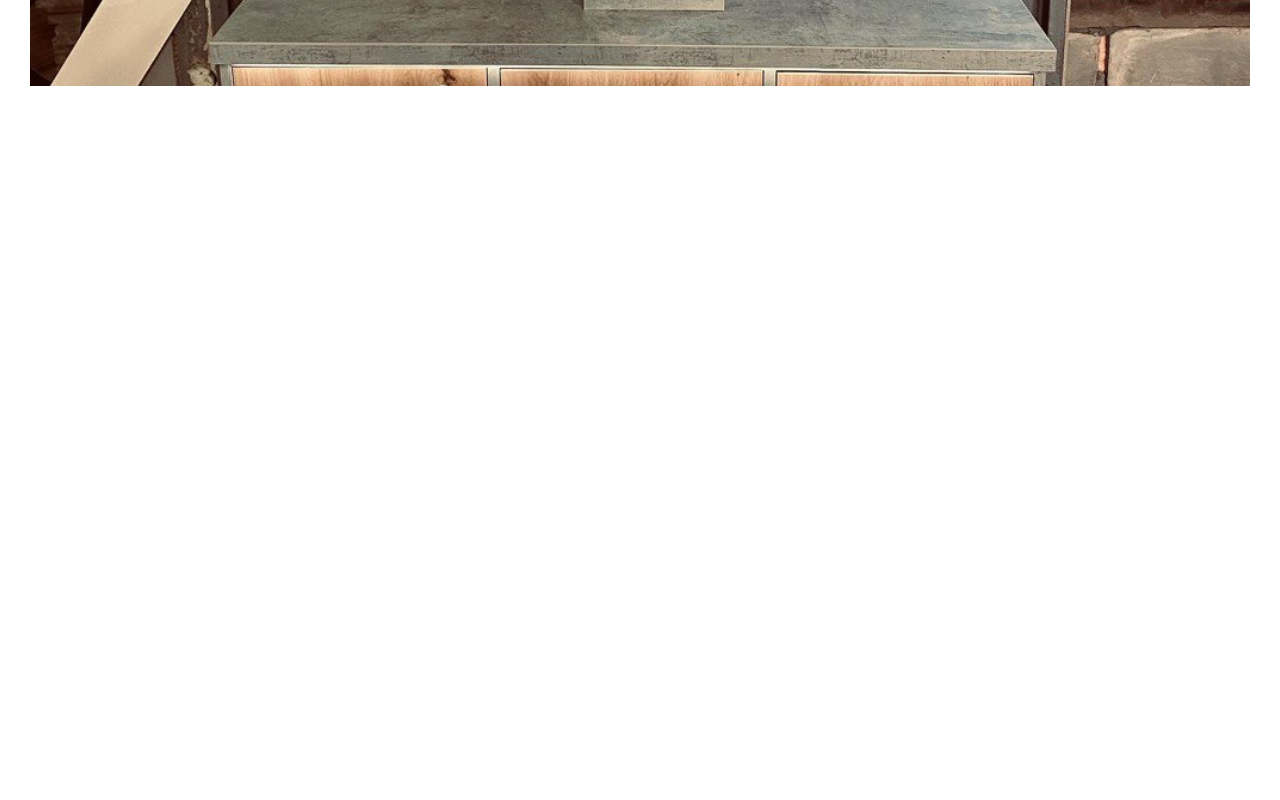
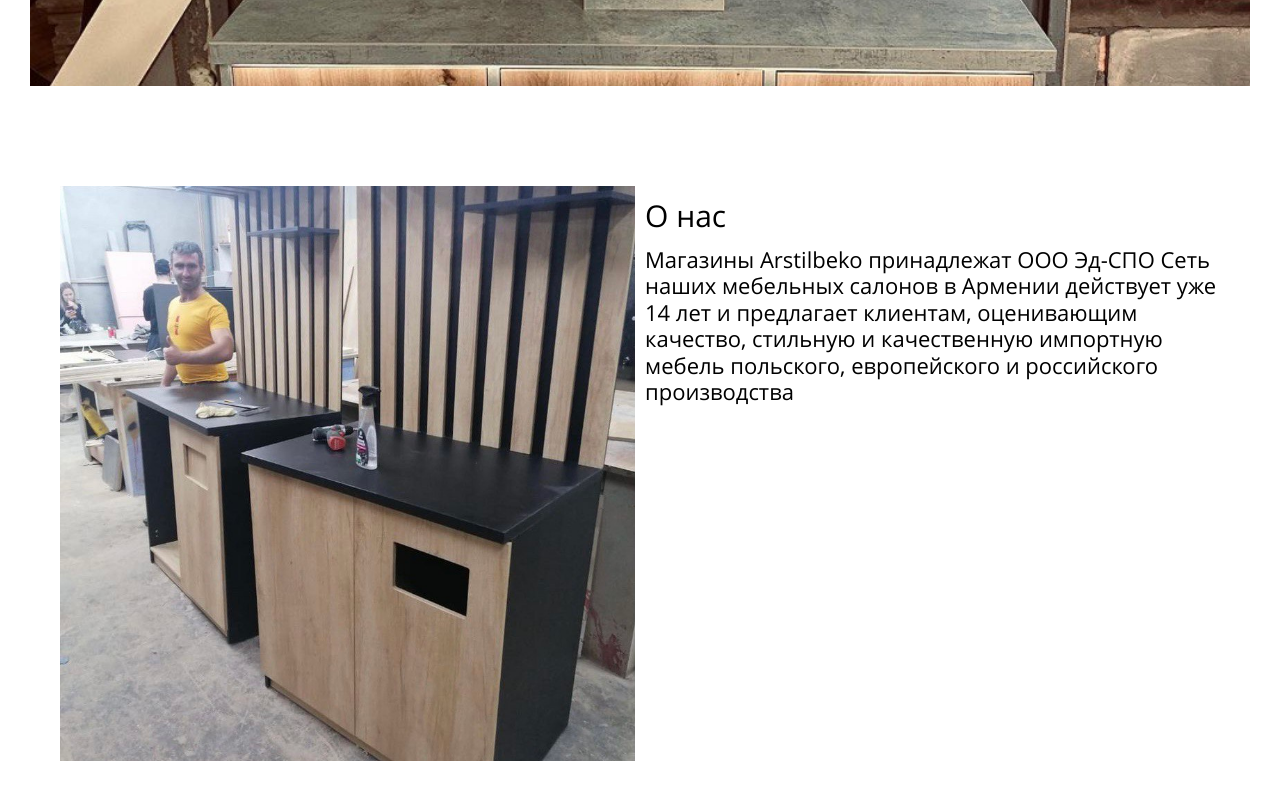
Before and after one commit to Sgalstyan06/furniture, a Next.js app: page / in a window 1280 px wide. Shown: the part 714-1514 px from the top of the page. Before the commit the page ends 800 px from the top, so only its background shows below. Built offline with nearby package versions, Linux system fonts and the light colour scheme.

Commit message:
create about us section

```diff
--- a/container/MainContainer.tsx
+++ b/container/MainContainer.tsx
@@ -1,5 +1,6 @@
 import React from "react";
 import Header from "../component/Header/Header";
+import AboutUsSection from "../sections/AboutUsSection/AboutUsSection";
 import { HeroSection } from "../sections/HeroSection/HeroSection";
 import * as Styled from "./MainContainer.styles";
 
@@ -8,6 +9,7 @@ const MainContainer = () => {
     <Styled.MainContainer>
       <Header />
       <HeroSection />
+      <AboutUsSection />
     </Styled.MainContainer>
   );
 };
--- /dev/null
+++ b/sections/AboutUsSection/AboutUsSection.styles.tsx
@@ -0,0 +1,20 @@
+import styled from "styled-components";
+
+export const Container = styled.div`
+  margin: 100px 30px;
+  display: grid;
+  grid-template-columns: repeat(2, 1fr);
+  gap: 10px;
+`;
+export const ImageWrapper = styled.div``;
+export const Info = styled.div``;
+export const Title = styled.h1`
+  font-size: 30px;
+  font-weight: 500;
+  line-height: 2em;
+`;
+export const Description = styled.h2`
+  font-size: 22px;
+  font-weight: 400;
+  line-height: 1.2;
+`;
--- /dev/null
+++ b/sections/AboutUsSection/AboutUsSection.tsx
@@ -0,0 +1,31 @@
+import Image from "next/image";
+import React from "react";
+import * as Styled from "./AboutUsSection.styles";
+
+const AboutUsSection = () => {
+  return (
+    <Styled.Container>
+      <Styled.ImageWrapper>
+        <Image
+          src="/about/about.jpg"
+          width={100}
+          height={100}
+          layout="responsive"
+          objectFit="cover"
+          alt="about"
+        />
+      </Styled.ImageWrapper>
+      <Styled.Info>
+        <Styled.Title>О нас</Styled.Title>
+        <Styled.Description>
+          Магазины Arstilbeko принадлежат ООО Эд-СПО Сеть наших мебельных
+          салонов в Армении действует уже 14 лет и предлагает клиентам,
+          оценивающим качество, стильную и качественную импортную мебель
+          польского, европейского и российского производства
+        </Styled.Description>
+      </Styled.Info>
+    </Styled.Container>
+  );
+};
+
+export default AboutUsSection;
```
Also changed, not shown: public/about/about.jpg (added).
